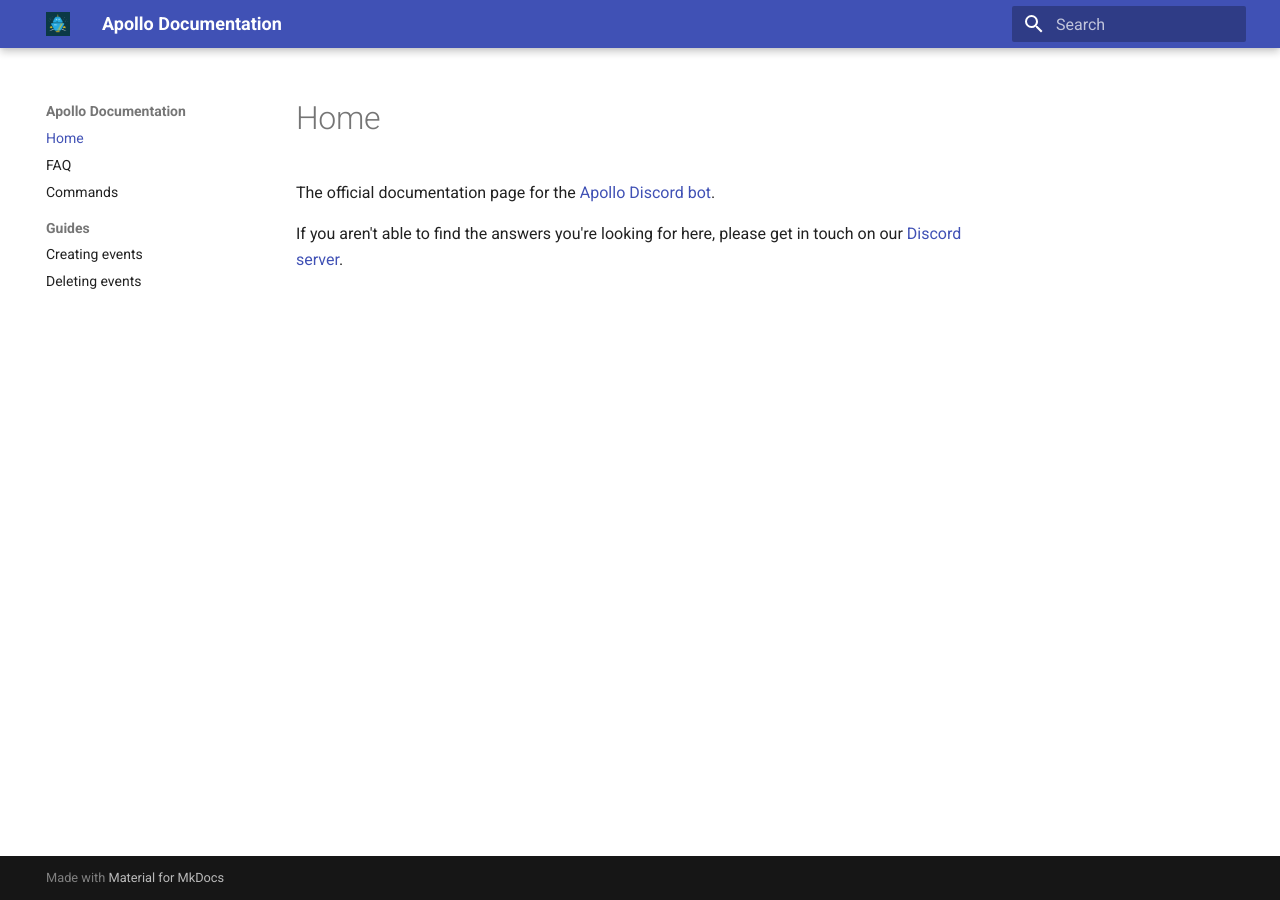
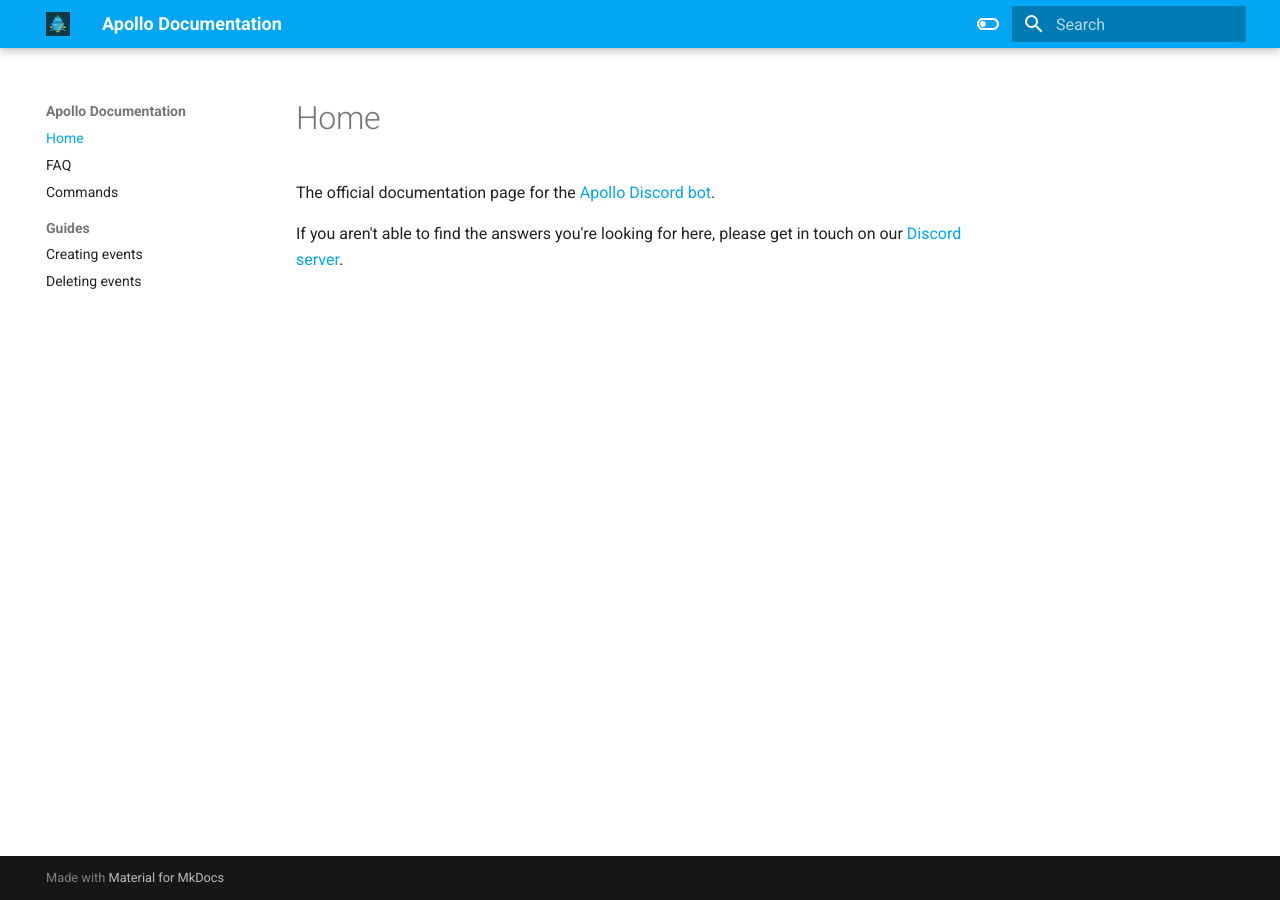
Before and after one commit to apollo-fyi/apollo-docs, an MkDocs documentation site: the page built from docs/index.md, in a window 1280 px wide. Built offline with MkDocs 1.6.1 and Material for MkDocs 9.7.7, drawn with Linux system fonts in a browser that asks for light colours.

```diff
--- a/mkdocs.yml
+++ b/mkdocs.yml
@@ -5,6 +5,19 @@ theme:
   logo: assets/logo.png
   features:
     - navigation.sections
+  palette:
+    - scheme: default
+      primary: light blue
+      accent: yellow
+      toggle:
+        icon: material/toggle-switch-off-outline
+        name: Switch to dark mode
+    - scheme: slate
+      primary: light blue
+      accent: yellow
+      toggle:
+        icon: material/toggle-switch
+        name: Switch to light mode
 extra_css:
   - stylesheets/extra.css
 markdown_extensions:
```
